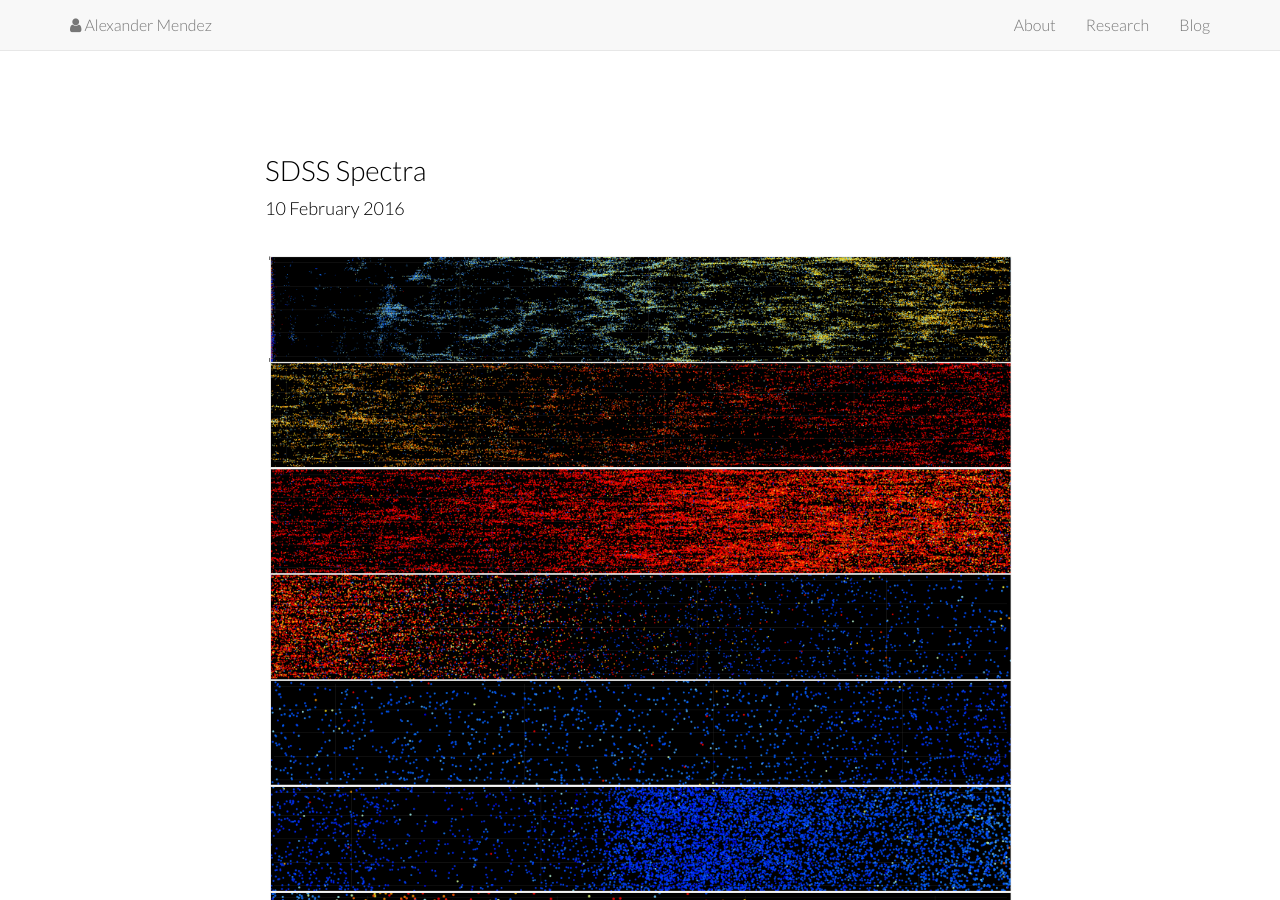
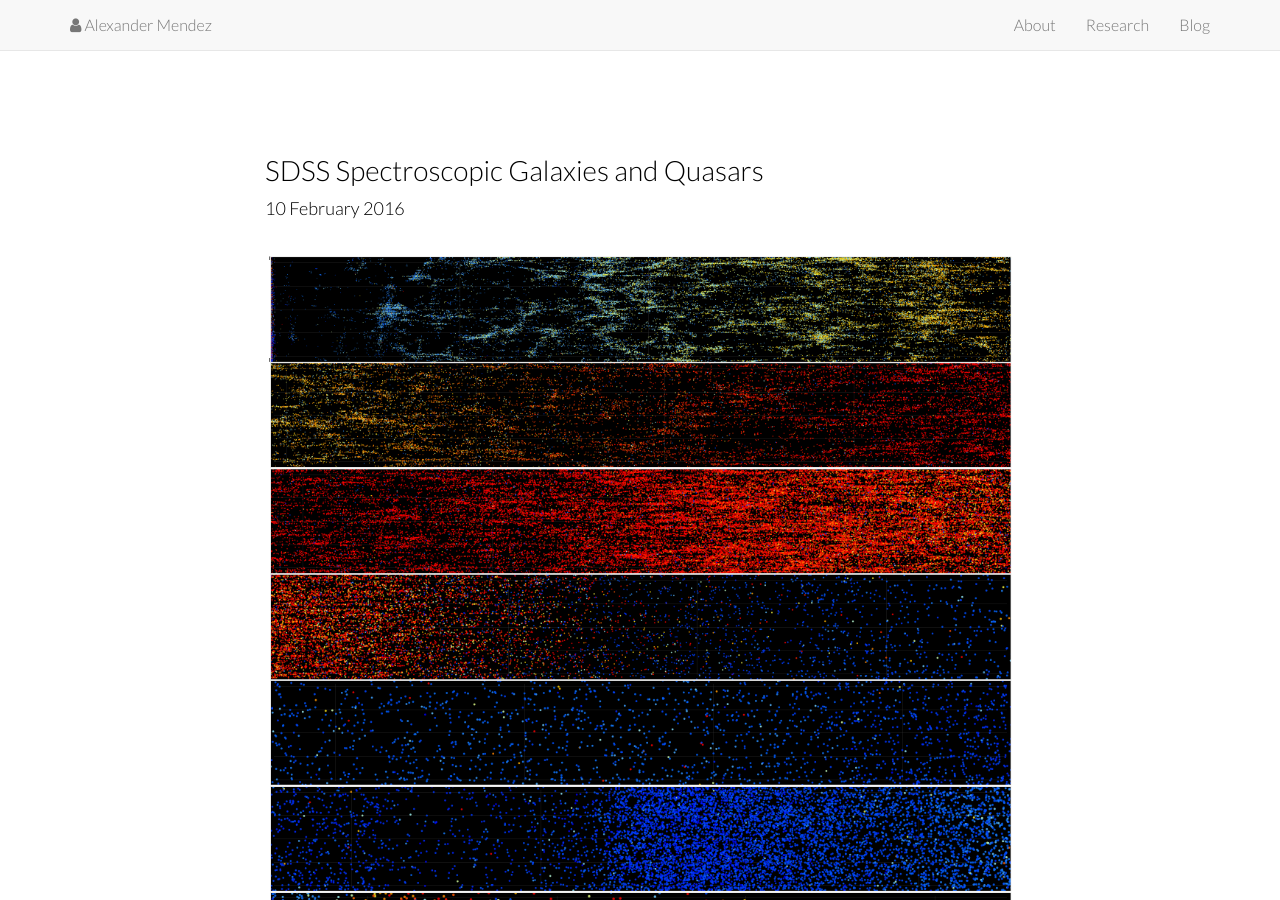
Before and after one commit to ajmendez/ajmendez.github.com, a Jekyll site: the page built from _posts/2016-02-10-sdss.md, in a window 1280 px wide and 900 px high. Built offline with Jekyll 4.4.1, drawn with Linux system fonts in a browser that asks for light colours; nearby versions of some CDN libraries; Markdown is read by kramdown in place of the engine named in the settings; some of the changed text lies outside the part shown.

Commit message:
cleanup of text

```diff
--- a/_posts/2016-02-10-sdss.md
+++ b/_posts/2016-02-10-sdss.md
@@ -1,10 +1,10 @@
 ---
 layout: post
-title:  "SDSS Spectra"
+title:  "SDSS Spectroscopic Galaxies and Quasars"
 date:   2016-2-10
 categories: SDSS Visualization
 ---
 
 ![SDSS]({{ site.baseurl }}/assets/sdss_spec.png)
 
-Top left is today.  Bottom right is the big bang. The points in the middle are 4 million spectroscopic galaxies.  More on all of this soon.
+Top left is today.  Bottom right is the big bang. The points in the middle are 4 million spectroscopic galaxies and quasars.  More on all of this soon.
```
